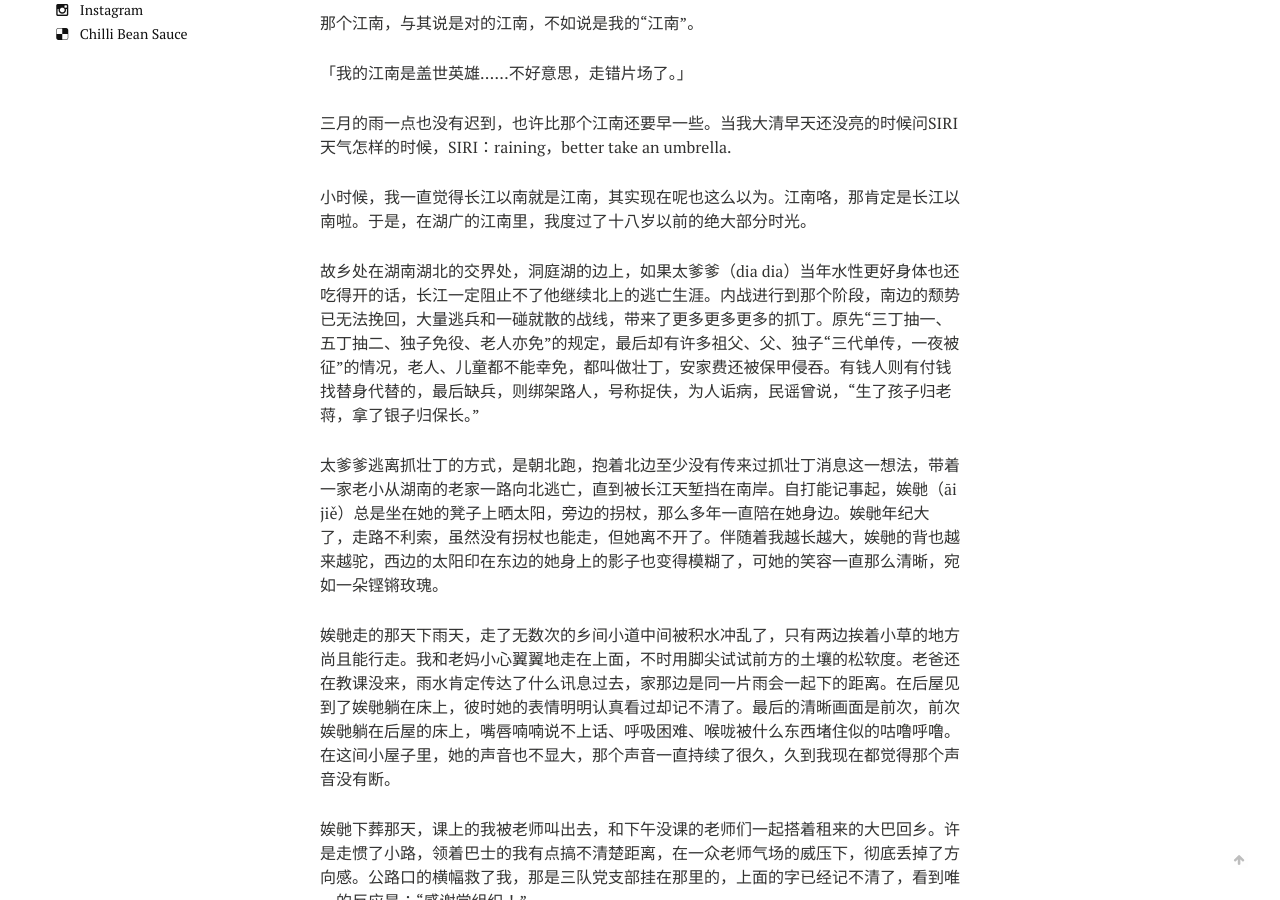
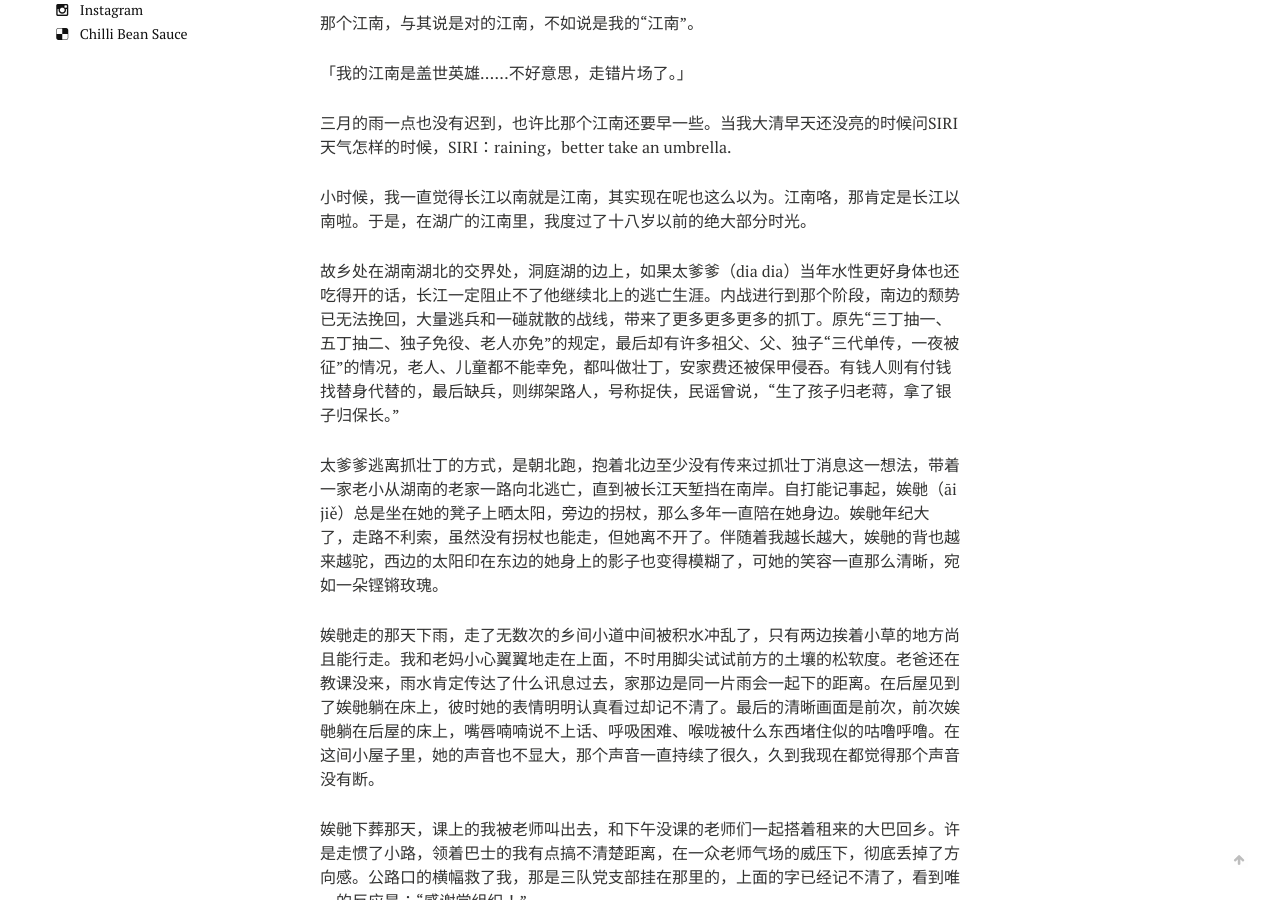
Before and after one commit to jarynzhang/jarynzhang.github.io, a Jekyll site: the page built from _posts/2023-03-05-烟花三月下扬州.md, in a window 1280 px wide and 900 px high, scrolled down 396 px. Built offline with Jekyll 4.4.1, drawn with Linux system fonts in a browser that asks for light colours; nearby versions of some CDN libraries; our own code applies the rules of GitHub Pages for plain Markdown files.

Commit message:
Update 2023-03-05-烟花三月下扬州.md

```diff
--- a/_posts/2023-03-05-烟花三月下扬州.md
+++ b/_posts/2023-03-05-烟花三月下扬州.md
@@ -40,7 +40,7 @@ excerpt: 不好意思，走错片场了。
 
 
 
-故乡处在湖南湖北的交界处，洞庭湖的边上，如果太爹爹（dia dia）当年水性更好身体也还吃得开的话，长江一定阻止不了他继续北上的逃亡生涯。内战进行到那个阶段，南边的颓势已无法挽回，大量逃兵和一碰就散的战线，带来了更多更多更多的抓丁。原先“三丁抽一、五丁抽二、独子免役、老人亦免”的规定，最后却有许多祖父、父、独子“三代单传，一夜被征”的情况，老人、儿童都不能幸免，都叫做壮丁，安家费还被保甲侵吞。有钱人则有付钱找替身代替的，最后缺兵，则绑架路人，号称捉伕，为人诟病，民谣曾说，“生了孩子归老蒋，拿了银子归保长。”
+故乡处在湖南湖北的交界处，洞庭湖的边上，如果太爹爹（dia dia）当年水性更好身体也还吃得开的话，长江一定阻止不了他继续北上的逃亡生涯。内战进行到那个阶段，南边的颓势已无法挽回，大量逃兵和一碰就散的战线，带来了更多更多更多的抓丁。原先“三丁抽一、五丁抽二、独子免役、老人亦免”的规定，最后却有许多祖父、父、独子“三代单传，一夜被征”的情况，老人、儿童都不能幸免，都叫做壮丁，安家费还被保甲侵吞。有钱人则有付钱找替身代替的，最后缺兵，则绑架路人，号称捉伕，民谣曾说，“生了孩子归老蒋，拿了银子归保长。”
 
 
 
@@ -48,7 +48,7 @@ excerpt: 不好意思，走错片场了。
 
 
 
-娭毑走的那天下雨天，走了无数次的乡间小道中间被积水冲乱了，只有两边挨着小草的地方尚且能行走。我和老妈小心翼翼地走在上面，不时用脚尖试试前方的土壤的松软度。老爸还在教课没来，雨水肯定传达了什么讯息过去，家那边是同一片雨会一起下的距离。在后屋见到了娭毑躺在床上，彼时她的表情明明认真看过却记不清了。最后的清晰画面是前次，前次娭毑躺在后屋的床上，嘴唇喃喃说不上话、呼吸困难、喉咙被什么东西堵住似的咕噜呼噜。在这间小屋子里，她的声音也不显大，那个声音一直持续了很久，久到我现在都觉得那个声音没有断。
+娭毑走的那天下雨，走了无数次的乡间小道中间被积水冲乱了，只有两边挨着小草的地方尚且能行走。我和老妈小心翼翼地走在上面，不时用脚尖试试前方的土壤的松软度。老爸还在教课没来，雨水肯定传达了什么讯息过去，家那边是同一片雨会一起下的距离。在后屋见到了娭毑躺在床上，彼时她的表情明明认真看过却记不清了。最后的清晰画面是前次，前次娭毑躺在后屋的床上，嘴唇喃喃说不上话、呼吸困难、喉咙被什么东西堵住似的咕噜呼噜。在这间小屋子里，她的声音也不显大，那个声音一直持续了很久，久到我现在都觉得那个声音没有断。
 
 
 
```
